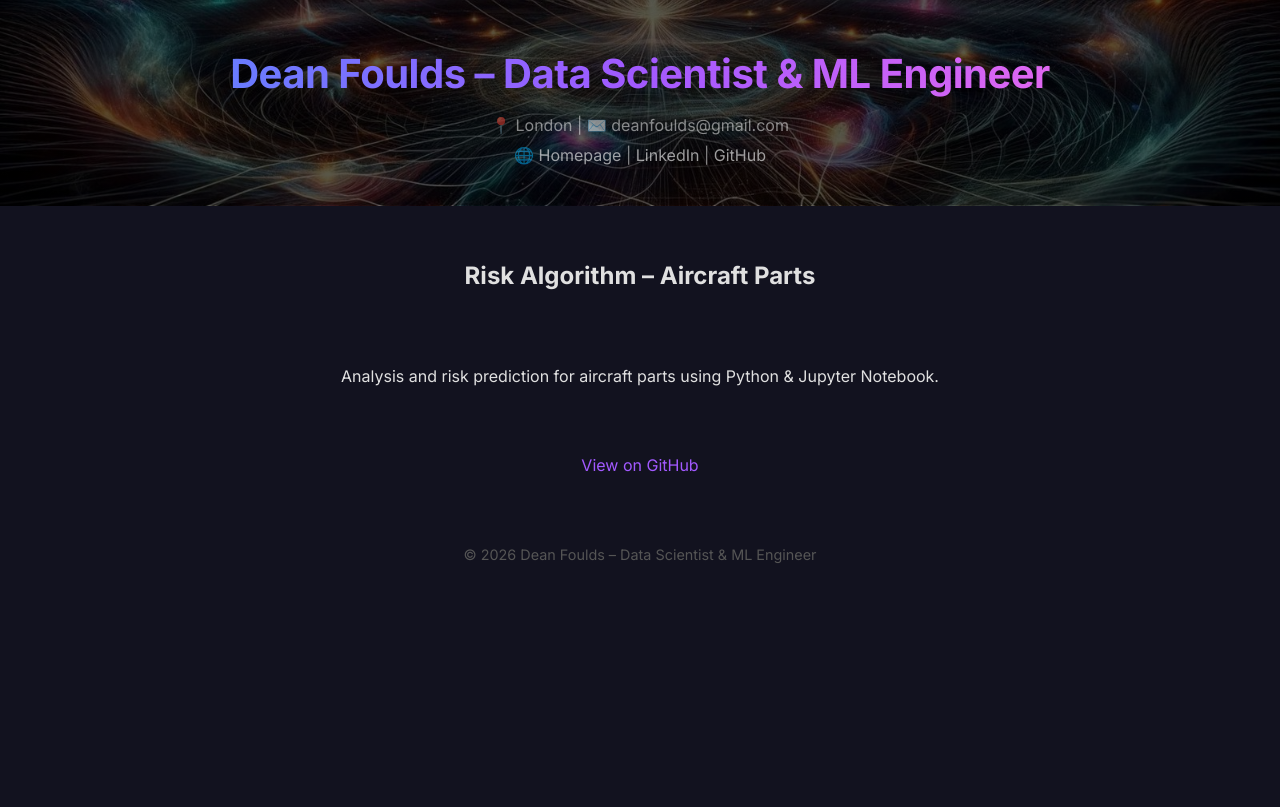
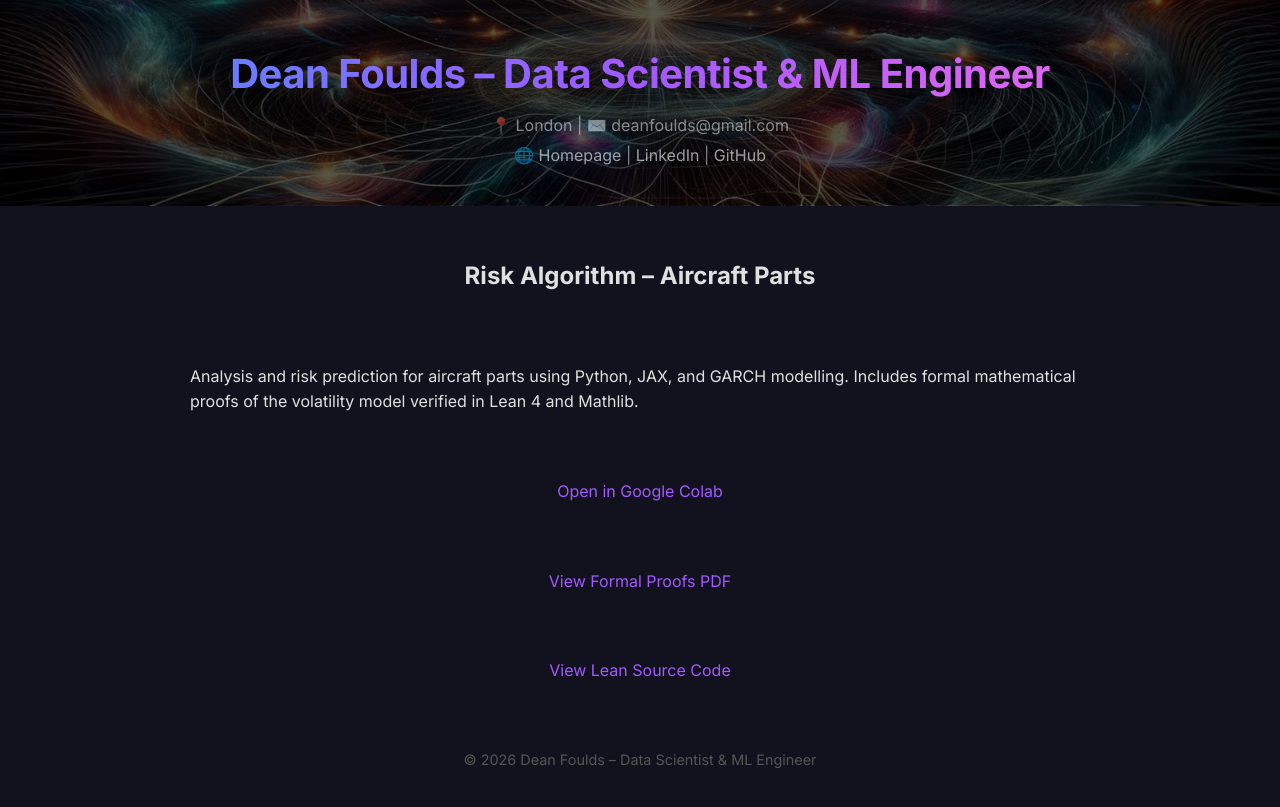
Before and after one commit to Dean-Foulds/Dean-Foulds, a Jekyll site: the page built from projects/risk_algorithms/index.md, in a window 1280 px wide, cut to the strip 178-997 px from the top of the page. Shown: the top 807 px of the strip. Built offline with Jekyll 4.4.1, drawn with Linux system fonts in a browser that asks for light colours; before the commit the page ends 900 px from its top, so only the background shows below that.

Commit message:
Add risk algorithm project page with Colab and PDF links

```diff
--- a/projects/risk_algorithms/index.md
+++ b/projects/risk_algorithms/index.md
@@ -1,8 +1,14 @@
 ---
 layout: default
-title: Risk Algorithms
+title: Risk Algorithm – Aircraft Parts
 ---
 ## Risk Algorithm – Aircraft Parts
-Analysis and risk prediction for aircraft parts using Python & Jupyter Notebook.
 
-[View on GitHub](https://github.com/Dean-Foulds/Dean-Foulds/tree/main/projects/risk_algorithms)
+Analysis and risk prediction for aircraft parts using Python, JAX, and GARCH modelling.
+Includes formal mathematical proofs of the volatility model verified in Lean 4 and Mathlib.
+
+[Open in Google Colab](https://colab.research.google.com/github/Dean-Foulds/Dean-Foulds/blob/main/projects/risk_algorithms/ac_part_risk_calculation_GARCH/part_risk_algorithm_GARCH.ipynb)
+
+[View Formal Proofs PDF](https://github.com/Dean-Foulds/lean_projects/blob/main/LeanProjects/volatility_theory/volatility_theory.pdf)
+
+[View Lean Source Code](https://github.com/Dean-Foulds/lean_projects/blob/main/LeanProjects/volatility_theory/volatility_theory.lean)
```
